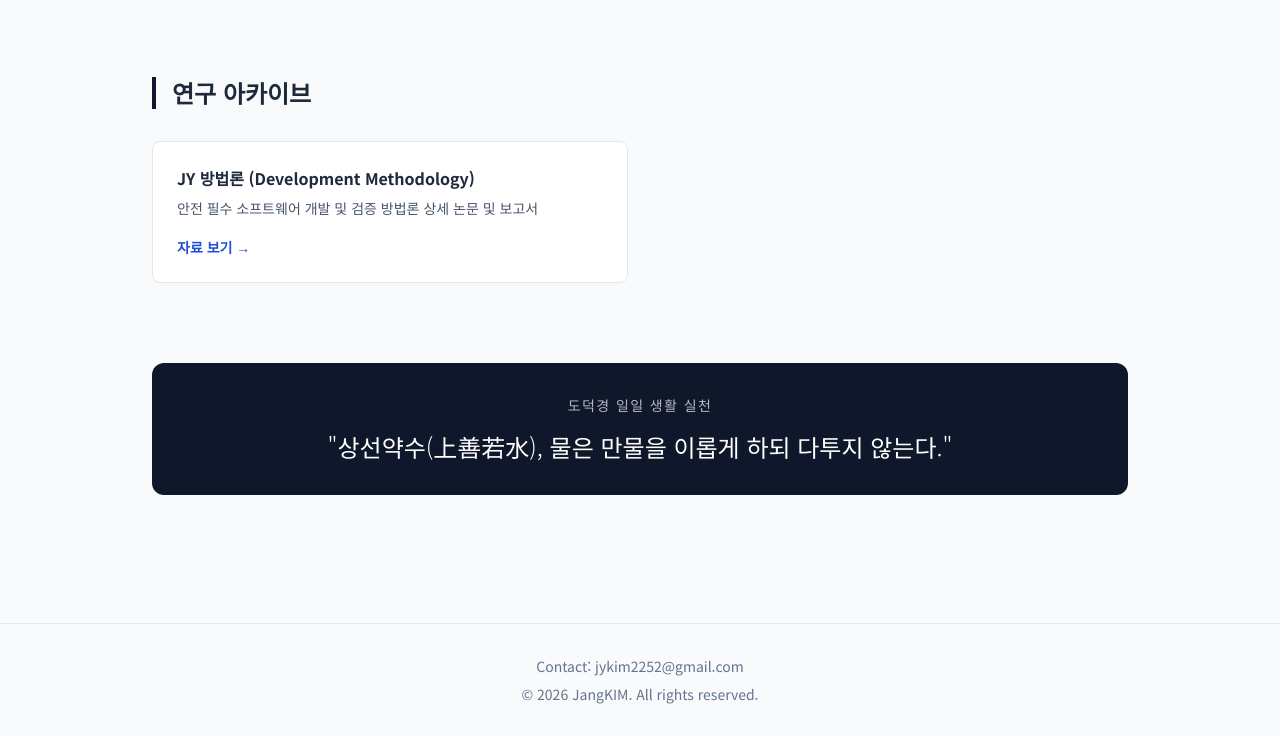
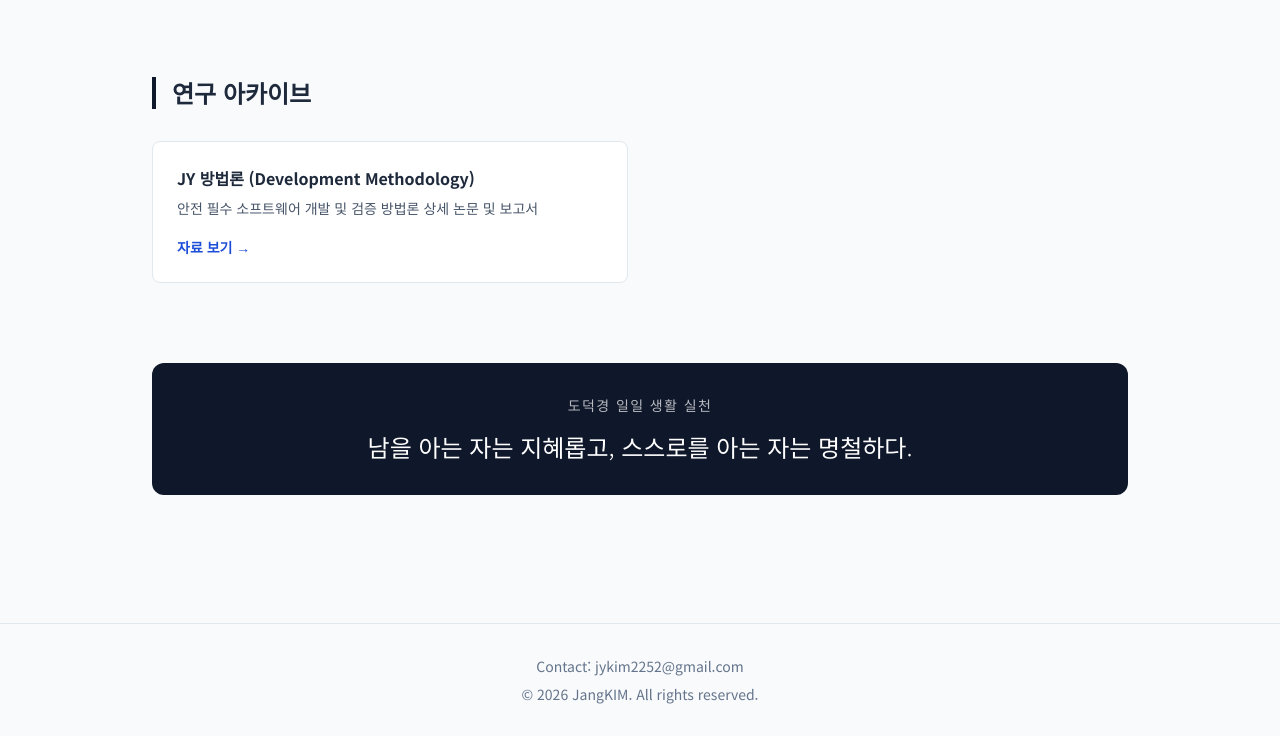
Before and after one commit to jykim2252/jykim2252.github.io, a plain HTML site: page index.html in a window 1280 px wide. Shown: the part 634-1370 px from the top of the page. Drawn offline with nearby package versions, Linux system fonts and the light colour scheme.

Commit message:
Implement daily quote feature in index.html
Added a script to display a daily quote from a predefined list. The quote changes based on the day of the month.

```diff
--- a/index.html
+++ b/index.html
@@ -63,7 +63,7 @@
         <!-- Daily Log -->
         <section id="daily" class="bg-slate-900 text-white p-8 rounded-xl text-center">
             <h3 class="text-sm font-light uppercase tracking-widest mb-4 opacity-70">도덕경 일일 생활 실천</h3>
-            <p class="text-xl md:text-2xl font-light">"상선약수(上善若水), 물은 만물을 이롭게 하되 다투지 않는다."</p>
+            <p id="daily-quote" class="text-xl md:text-2xl font-light">Loading...</p>
         </section>
 
     </main>
@@ -73,6 +73,24 @@
         <p>Contact: jykim2252@gmail.com</p>
         <p class="mt-2">&copy; 2026 JangKIM. All rights reserved.</p>
     </footer>
+<script>
+    const dailyQuotes = [
+        "상선약수(上善若水), 물은 만물을 이롭게 하되 다투지 않는다.",
+        "천하의 어려운 일은 반드시 쉬운 일에서 시작된다.",
+        "남을 아는 자는 지혜롭고, 스스로를 아는 자는 명철하다.",
+        "남을 이기는 자는 힘이 있으나, 스스로를 이기는 자는 강하다.",
+        "지족불욕(知足不辱), 만족할 줄 아는 사람은 욕됨이 없다."
+    ];
+
+    // 날짜를 기준으로 오늘의 인덱스 결정
+    const today = new Date();
+    const index = today.getDate() % dailyQuotes.length;
+
+    // HTML 요소에 반영
+    document.addEventListener("DOMContentLoaded", function() {
+        document.getElementById("daily-quote").innerText = dailyQuotes[index];
+    });
+</script>
 
 </body>
 </html>
```
